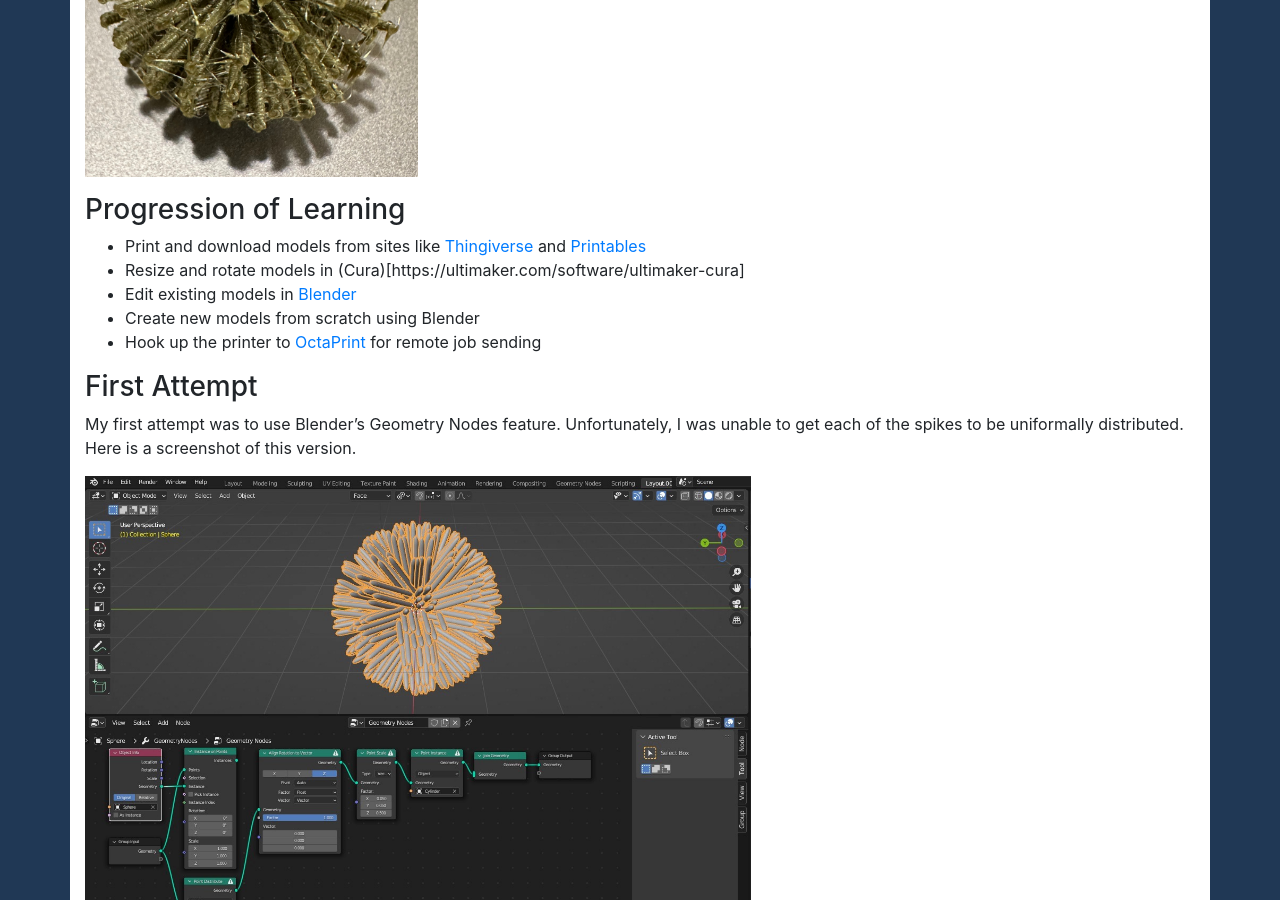
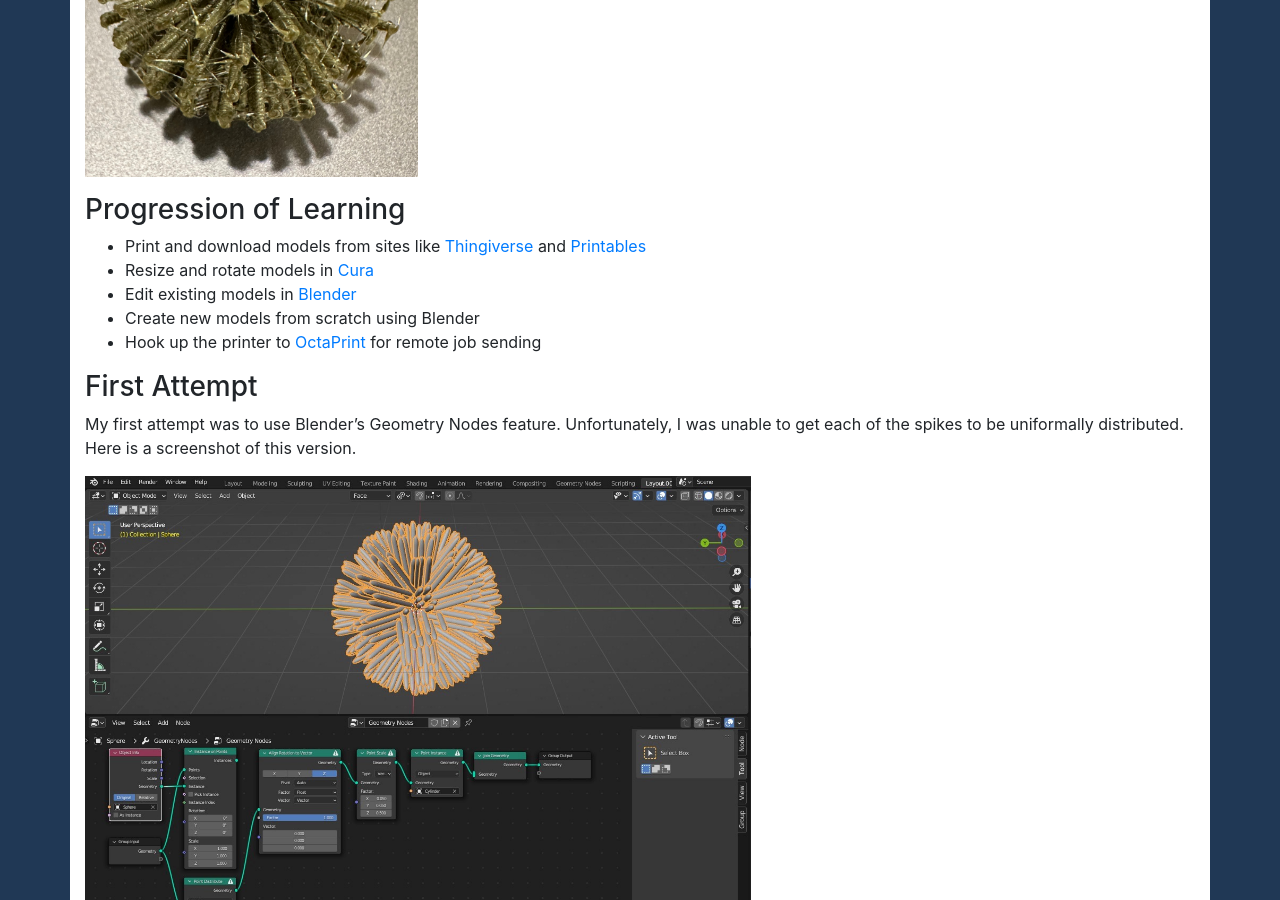
Before and after one commit to codepug/codepug.github.io, a Jekyll site: the page built from _posts/2023-01-22-3d-porcupine-ball.md, in a window 1280 px wide and 900 px high, scrolled down 465 px. Built offline with Jekyll 4.4.1, drawn with Linux system fonts in a browser that asks for light colours.

Commit message:
Correct link

```diff
--- a/_posts/2023-01-22-3d-porcupine-ball.md
+++ b/_posts/2023-01-22-3d-porcupine-ball.md
@@ -15,7 +15,7 @@ of printer filament, how to use slicing tools, and how to update 3D objects.
 
 ### Progression of Learning
  * Print and download models from sites like [Thingiverse](http://www.thingiverse.com) and [Printables](http://www.printables.com)
- * Resize and rotate models in (Cura)[https://ultimaker.com/software/ultimaker-cura]
+ * Resize and rotate models in [Cura](https://ultimaker.com/software/ultimaker-cura)
  * Edit existing models in [Blender](http://www.blender.org)
  * Create new models from scratch using Blender
  * Hook up the printer to [OctaPrint](https://octoprint.org) for remote job sending
```
